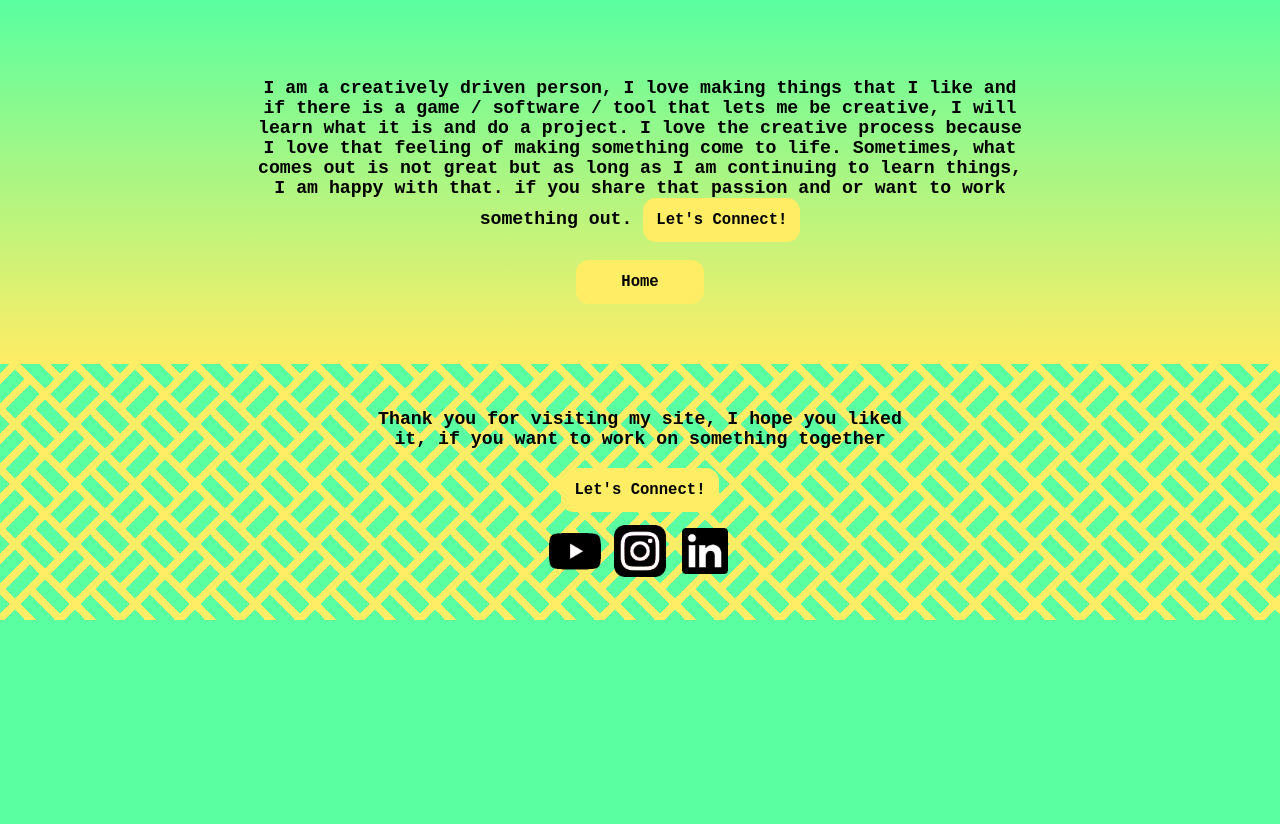
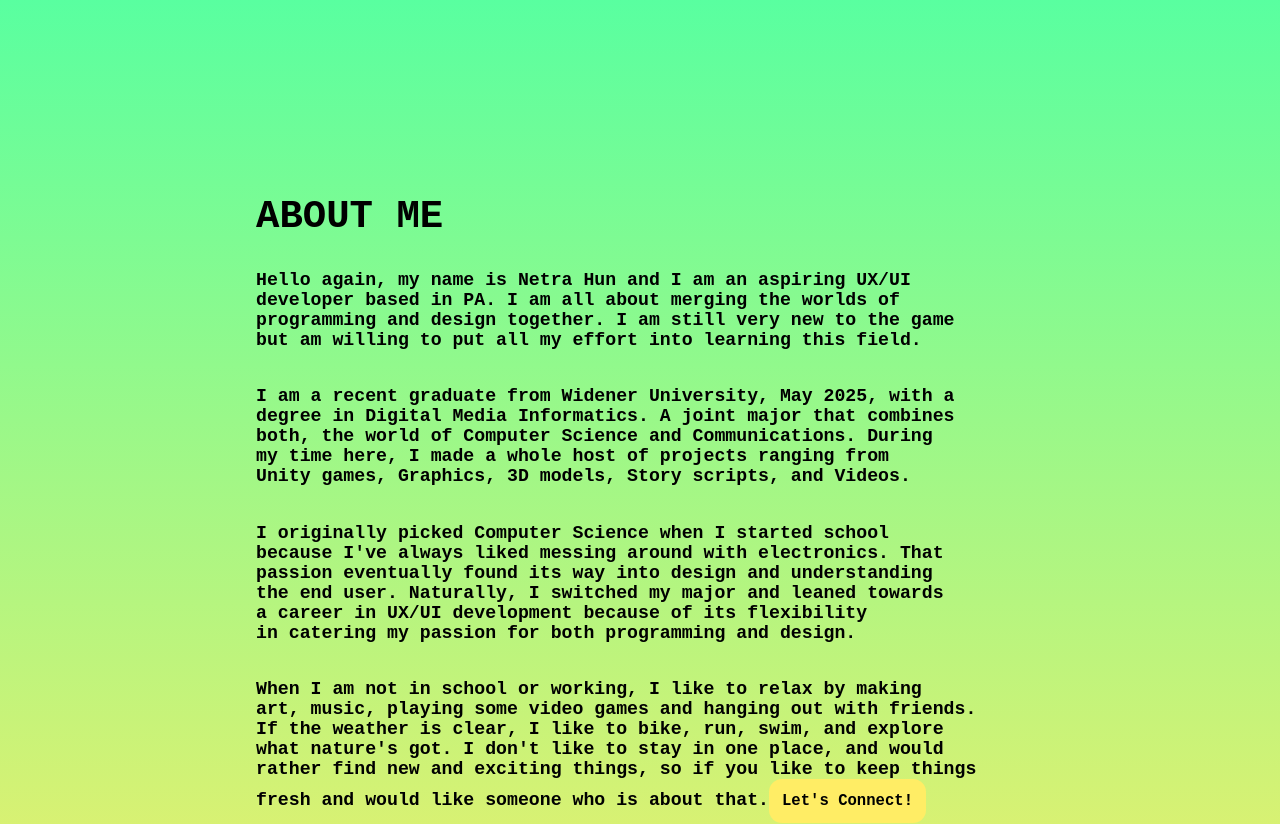
Before and after one commit to Ho0b/portfoliio2025, a React (Create React App) app: page /portfoliio2025/about in a window 1280 px wide. Shown: the top 824 px of the page. Before the commit the page ends 800 px from the top, so only its background shows below. Built offline with nearby package versions, Linux system fonts and the light colour scheme.

Commit message:
changed about page

```diff
--- a/src/AboutMe.js
+++ b/src/AboutMe.js
@@ -9,14 +9,28 @@ import { FooterSection } from './App';
 function Description(){
     return(
         <div className='center_flex'>
-            <p className='txt_center width-fit line_spacing'>
-            I am a creatively driven person, I love making things that I like
-            and if there is a game / software / tool that lets me be creative,
-            I will learn what it is and do a project. I love the creative process because
-            I love that feeling of making something come to life. Sometimes, what comes out is not great
-            but as long as I am continuing to learn things, I am happy with that.
-            if you share that passion and or want to work something out. <ContactMeButton/>
-        </p>
+            <p className='width-fit line_spacing'>
+            Hello again, my name is Netra Hun and I am an aspiring UX/UI developer based in PA. I am all about
+            merging the worlds of programming and design together. I am still very new to the game but am willing to
+            put all my effort into learning this field.
+            </p>
+            <p className='width-fit line_spacing'>
+            I am a recent graduate from Widener University, May 2025, with a degree in Digital Media Informatics. A joint major
+            that combines both, the world of Computer Science and Communications. During my time here, I made a whole host of projects
+            ranging from Unity games, Graphics, 3D models, Story scripts, and Videos.
+            </p>
+            <p className='width-fit line_spacing'>
+            I originally picked Computer Science when I started school because I've always liked messing around with electronics. That
+            passion eventually found its way into design and understanding the end user. Naturally, I switched my major and leaned towards
+            a career in UX/UI development because of its flexibility in catering my passion for both programming and design.
+            </p>
+            <p className='width-fit line_spacing'>
+            When I am not in school or working, I like to relax by making art, music, playing some video games and hanging out with friends.
+            If the weather is clear, I like to bike, run, swim, and explore what nature's got. I don't like to stay in one place, and would rather
+            find new and exciting things, so if you like to keep things fresh and would like someone who is about that.
+
+            <ContactMeButton/>
+            </p>
 
         <Link to={"/"}><button className='aboutPage'>Home</button> </Link>
         </div>
@@ -26,7 +40,8 @@ function Description(){
 function About(){
     return(
         <main>
-            <section>
+            <section id='aboutSection'>
+            <h1 id='aboutMeH1'>ABOUT ME</h1>
             <Description />
             </section>
             <FooterSection/>
--- a/src/App.css
+++ b/src/App.css
@@ -156,52 +156,49 @@ form{
   display: flex;
   flex-direction: column;
   align-items: center;
-  gap: 2rem;
   padding: 2rem;
 
-  background:
-		  linear-gradient(135deg,#0000 20.5%,#FFED65 0 29.5%,#0000 0) 0 10px,
-		  linear-gradient( 45deg,#0000 8%,#FFED65 0 17%, #0000 0 58%) 20px 0,
-		  linear-gradient(135deg,#0000 8%,#FFED65 0 17%, #0000 0 58%,#FFED65 0 67%,#0000 0),
-		  linear-gradient( 45deg,#0000 8%,#FFED65 0 17%, #0000 0 58%,#FFED65 0 67%,#0000 0 83%,#FFED65 0 92%,#0000 0),
-		  #59FFA0;
-	background-size: 40px 40px;
+  background-color: white;
 
   width: 90vw;
-  max-width: 768px;
+  max-width: 540px;
 
   border: 0px solid transparent;
   border-radius: 1rem;
 
+
   & div{
     width: 100%;
+    padding: 1rem 0 1rem 0;
   }
 
   & input{
-    width: 100%;
+    width: 95%;
     max-width: 768px;
     border: none;
-    height: 2rem;
-    font-size: 1rem;
+    height: 3rem;
+    font-size: 1.2rem;
     font-weight: bolder;
-    border: none;
-    border-radius: 1rem;
-    padding-left: 10px;
+    padding:  0 0 0 1rem;
   }
 
   & textarea{
     width: 100%;
-    min-height: 256px;
-    max-width: 95%;
+    min-height: 540px;
+    max-width: 100%;
+    font-size: 1.5rem;
+    font-weight: bolder;
     border: none;
-    padding-left: 10px;
-    font-size: 1rem;
-    font-weight: bolder;
-    border-radius: 1rem;
+    border-radius: 0 0 0 0;
+    padding: 0 0 0 0;
   }
 
   & label{
+    height: calc(var(--navHeight) / 2);
+    display: block;
+    font-family: sans-serif;
     font-size: 1.2rem;
+    padding-left: 1rem;
   }
 
 }
@@ -215,6 +212,16 @@ ID - ID
 ID - ID
 ID - ID
 */
+
+#submitButton{
+  width: 100%;
+  max-width: none;
+  border-radius: 0 0 1rem 1rem;
+
+  &:hover{
+    box-shadow: none;
+  }
+}
 
 .hamButton{
   align-self: center;
@@ -307,8 +314,6 @@ ID - ID
   font-weight: bolder;
 }
 
-
-
 #projectsh2{
   background-color: var(--secColor);
   margin: 0;
@@ -317,6 +322,18 @@ ID - ID
 
 #formSection{
   justify-content: start;
+}
+
+#aboutSection{
+  min-height: 960px;
+}
+
+#aboutMeH1{
+  margin: 0 auto 0 auto;
+  max-width: 768px;
+  width: 90vw;
+  display: block;
+  font-size: 3rem;
 }
 
 /*
--- a/src/Contact.js
+++ b/src/Contact.js
@@ -32,11 +32,14 @@ function ContactForm(){
                     <input type="text" name="name" placeholder="John Doe" required />
                 </div>
                 <div>
-                    <label>Your Email</label>
+                    <label>Email</label>
                     <input type="email" name="email" placeholder="e.g name@domain.com" required />
                 </div>
-                <textarea name="message" placeholder="Your Message" required />
-                <button type="submit">Send</button>
+                <div>
+                    <label>Message</label>
+                    <textarea name="message" required />
+                </div>
+                <button type="submit" id='submitButton'>Send</button>
             </form>
         </div>
     )
@@ -58,8 +61,6 @@ function ContactFormContainer(){
             <ContactForm />
 
             </section>
-
-            <FooterSection/>
         </main>
 
     )
```
